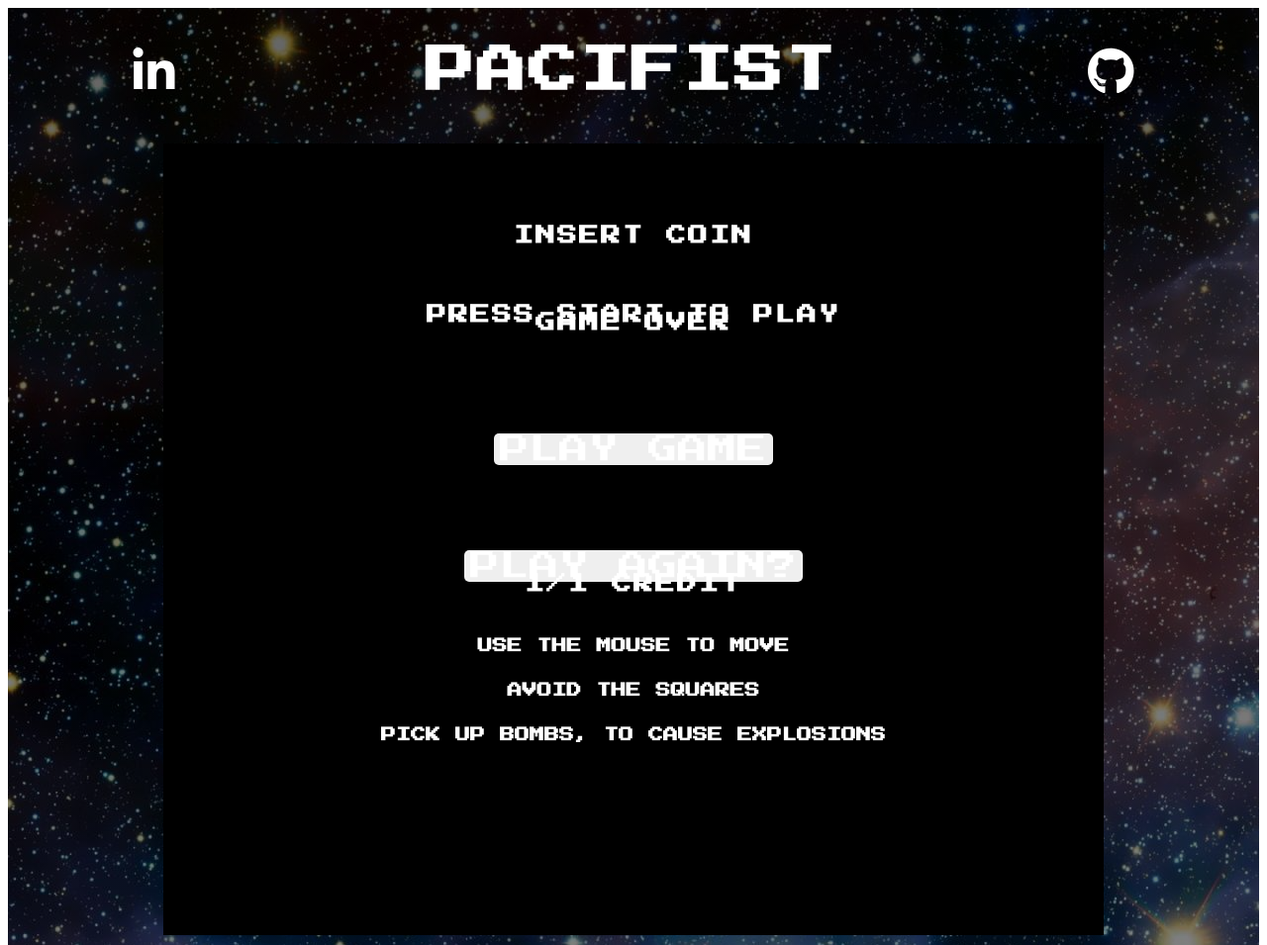
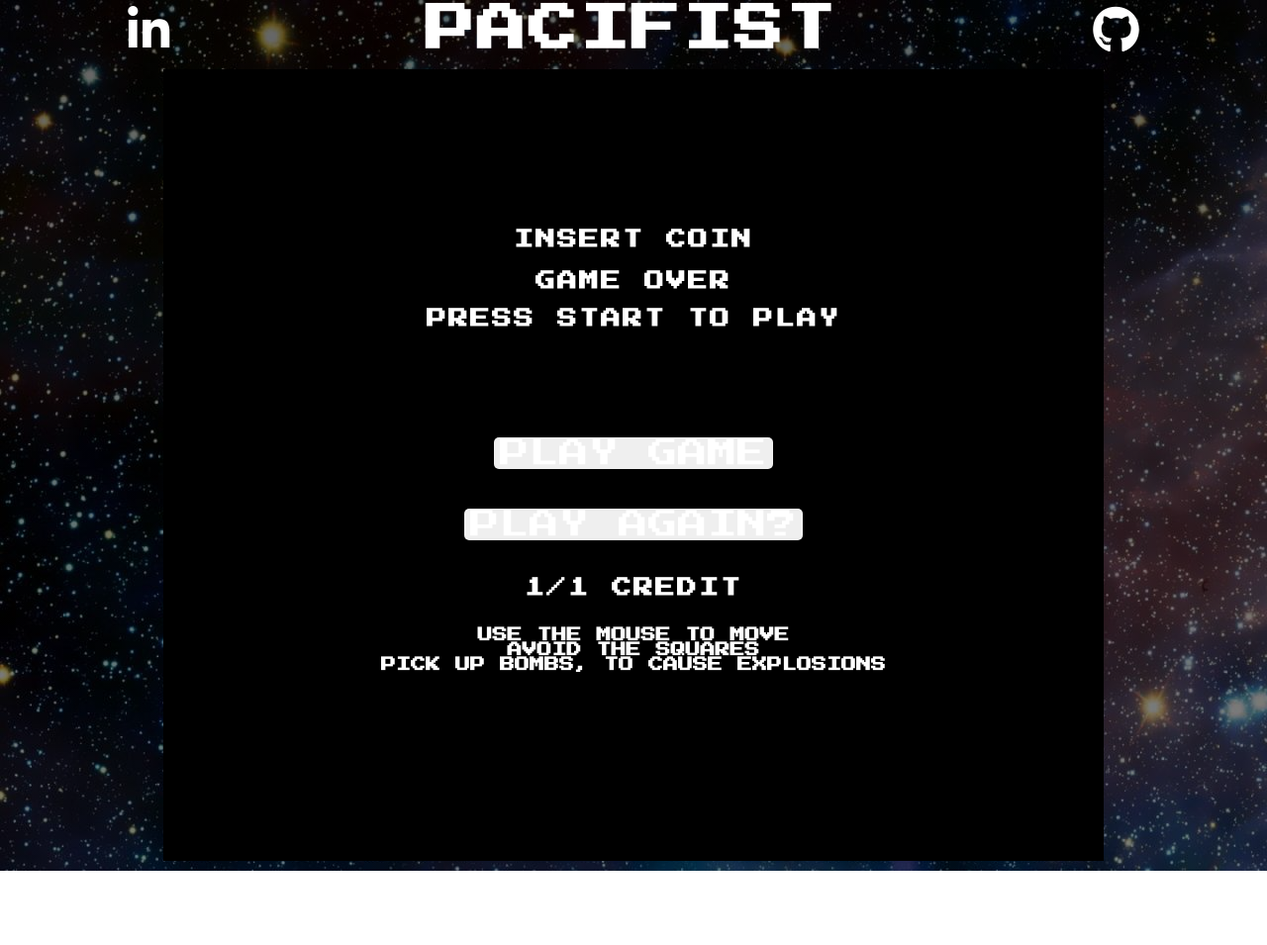
Before and after one commit to BrandonTat/Pacifist, a plain HTML site: page index.html in a window 1280 px wide. Shown: the whole page at 99% size. After the commit the page ends 880 px from the top, so only its background shows below. Drawn offline with nearby package versions, Linux system fonts and the light colour scheme; a script that the page names is missing.

Commit message:
Add reset stylesheet

```diff
--- /dev/null
+++ b/assets/reset.css
@@ -0,0 +1,7 @@
+html, body, h1, h2, h3, i button {
+  margin: 0;
+  padding: 0;
+  border: 0;
+  font-size: 100%;
+  vertical-align: baseline;
+}
--- a/index.html
+++ b/index.html
@@ -3,7 +3,7 @@
   <head>
     <meta charset="utf-8">
     <title>Pacifist</title>
-
+    <link rel="stylesheet" type="text/css" href="./assets/reset.css" />
     <link rel="stylesheet" type="text/css" href="./assets/game.css">
     <link rel="stylesheet" type="text/css" href="./assets/layout.css">
     <link href="https://fonts.googleapis.com/css?family=Press+Start+2P" rel="stylesheet">
```
